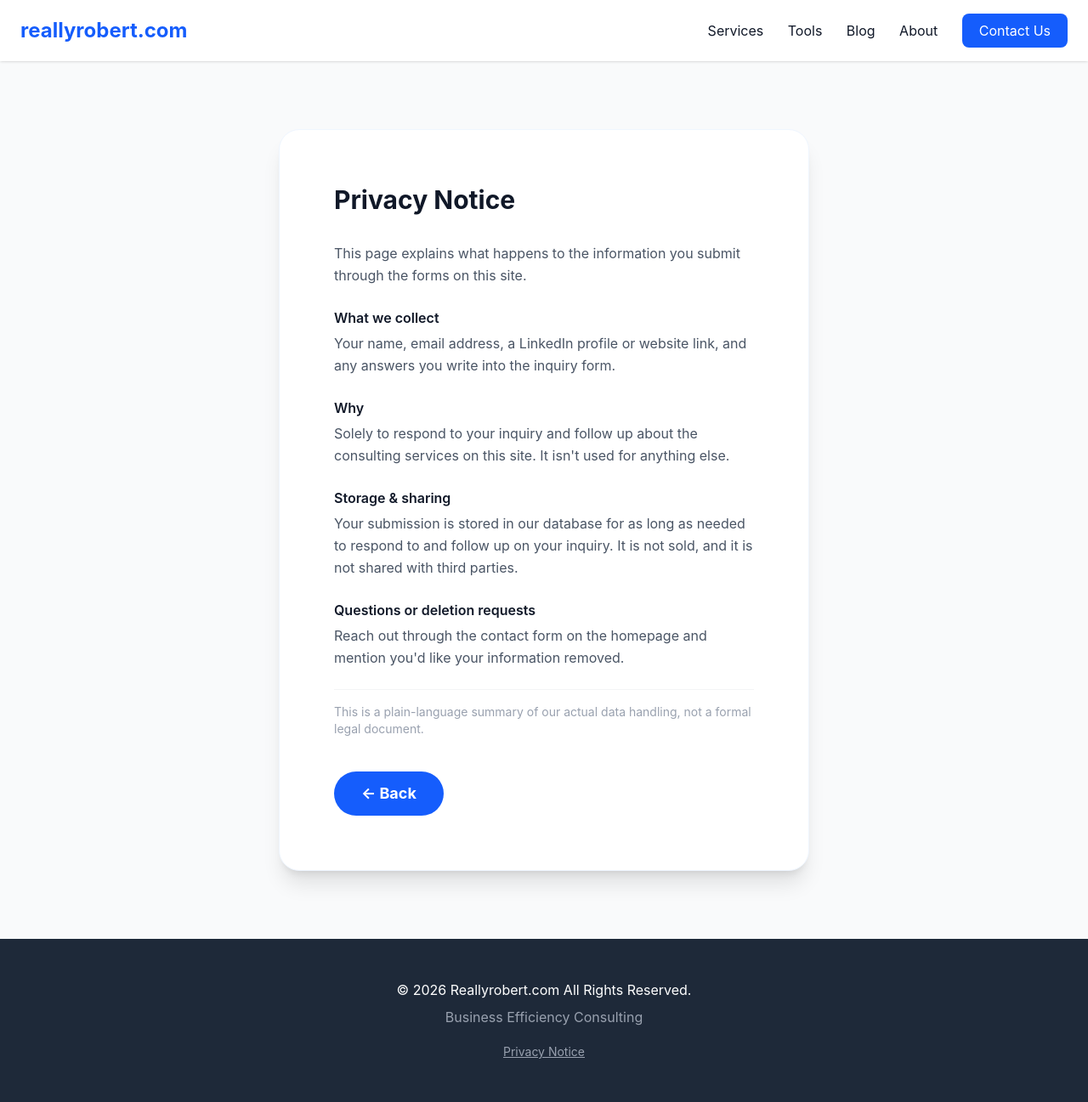
After one commit to Robertx100/RR-LANDING-PAGE, a Python web app: template app/templates/privacy.html in a window 1280 px wide. The commit adds this page. Shown: the whole page at 85% size. Run offline with Jinja, Linux system fonts and the light colour scheme; the template is opened without the code that fills it, so the values that code supplies are empty.

Commit message:
Fix Medium findings: PII logging, headers, CSRF, slug spoofing, rate-limit scoping, privacy notice
- database.py: echo=False so SQL logging no longer bypasses mask_email()
  and leaks raw PII to stdout.
- main.py: add HSTS, Referrer-Policy, Permissions-Policy, and CSP
  frame-ancestors to the security-headers middleware.
- routers/api.py: reject cross-site POST /contact via Origin/Referer
  validation — there's no session/cookie auth for SameSite to protect,
  so this stops third-party pages from silently submitting the form
  through a visitor's browser.
- routers/pages.py: allowlist real service slugs instead of reflecting
  any arbitrary slug into a page under the trusted domain.
- railway.toml: run uvicorn with --proxy-headers --forwarded-allow-ips
  so the rate limiter keys on each visitor's real IP instead of sharing
  one global bucket behind Railway's proxy.
- Add a /privacy page plus a short inline notice on both forms, since
  two forms collect PII with no disclosure anywhere on the site.

Verified live (SQLite-backed server, curl/httpx): headers present on
responses, cross-site POSTs get 403 while same-origin ones succeed,
unknown slugs 404, per-IP rate-limit buckets are distinct via
X-Forwarded-For, and logs show only masked emails with no SQL echo.
pytest still fails at the same pre-existing async-fixture error as
before these changes (unrelated, not introduced here).

```diff
--- a/app/database.py
+++ b/app/database.py
@@ -4,7 +4,9 @@ from sqlalchemy import text
 from app.config import DATABASE_URL
 
 # Use asyncpg driver (e.g., postgresql+asyncpg://...)
-engine = create_async_engine(DATABASE_URL, echo=True)
+# echo=False: SQL echo logs bound parameters (raw emails/PII) to stdout,
+# bypassing the mask_email() protection applied in app/logger.py.
+engine = create_async_engine(DATABASE_URL, echo=False)
 AsyncSessionLocal = sessionmaker(engine, class_=AsyncSession, expire_on_commit=False)
 Base = declarative_base()
 
--- a/app/templates/base.html
+++ b/app/templates/base.html
@@ -43,6 +43,7 @@
         <div class="container mx-auto px-6 text-center">
             <p>&copy; 2026 Reallyrobert.com All Rights Reserved.</p>
             <p class="mt-2 text-gray-400">Business Efficiency Consulting</p>
+            <p class="mt-4"><a href="/privacy" class="text-gray-400 hover:text-white transition text-sm underline">Privacy Notice</a></p>
         </div>
     </footer>
 </body>
--- a/app/templates/consultation.html
+++ b/app/templates/consultation.html
@@ -60,6 +60,9 @@
                     Back to Home
                 </button>
             </div>
+            <p class="text-xs text-gray-400 text-center">
+                We only use this to respond to your inquiry. See our <a href="/privacy" class="underline hover:text-gray-600">privacy notice</a>.
+            </p>
         </form>
     </div>
 </div>
--- a/app/templates/index.html
+++ b/app/templates/index.html
@@ -161,6 +161,9 @@
                         class="w-full bg-blue-600 text-white font-bold py-4 rounded-lg transition-all duration-300 ease-in-out hover:bg-blue-700 hover:shadow-lg hover:scale-[1.01] active:scale-[0.98]">
                         Send Inquiry
                     </button>
+                    <p class="text-xs text-gray-400 text-center">
+                        We only use this to respond to your inquiry. See our <a href="/privacy" class="underline hover:text-gray-600">privacy notice</a>.
+                    </p>
                 </form>
             </div>
         </div>
--- /dev/null
+++ b/app/templates/privacy.html
@@ -0,0 +1,50 @@
+{% extends "base.html" %}
+
+{% block content %}
+<section class="py-20 bg-gray-50 min-h-screen">
+    <div class="container mx-auto px-6 max-w-2xl">
+        <div class="bg-white p-10 md:p-16 rounded-3xl shadow-xl border border-blue-50">
+            <h2 class="text-3xl font-bold mb-8 text-gray-900">Privacy Notice</h2>
+
+            <div class="space-y-6 text-gray-600 leading-relaxed">
+                <p>
+                    This page explains what happens to the information you submit through the
+                    forms on this site.
+                </p>
+
+                <div>
+                    <h3 class="font-semibold text-gray-900 mb-1">What we collect</h3>
+                    <p>Your name, email address, a LinkedIn profile or website link, and any answers you write into the inquiry form.</p>
+                </div>
+
+                <div>
+                    <h3 class="font-semibold text-gray-900 mb-1">Why</h3>
+                    <p>Solely to respond to your inquiry and follow up about the consulting services on this site. It isn't used for anything else.</p>
+                </div>
+
+                <div>
+                    <h3 class="font-semibold text-gray-900 mb-1">Storage &amp; sharing</h3>
+                    <p>Your submission is stored in our database for as long as needed to respond to and follow up on your inquiry. It is not sold, and it is not shared with third parties.</p>
+                </div>
+
+                <div>
+                    <h3 class="font-semibold text-gray-900 mb-1">Questions or deletion requests</h3>
+                    <p>Reach out through the contact form on the homepage and mention you'd like your information removed.</p>
+                </div>
+
+                <p class="text-sm text-gray-400 pt-4 border-t border-gray-100">
+                    This is a plain-language summary of our actual data handling, not a formal legal document.
+                </p>
+            </div>
+
+            <a href="/"
+                class="inline-block mt-10 bg-blue-600 text-white px-8 py-3 rounded-full font-bold text-lg
+                       transition-all duration-300 ease-in-out
+                       hover:bg-blue-700 hover:shadow-lg hover:scale-[1.05]
+                       active:scale-[0.95] active:shadow-inner">
+                ← Back
+            </a>
+        </div>
+    </div>
+</section>
+{% endblock %}
```
Also changed, not shown: app/main.py (+8 -1 lines), app/routers/api.py (+25 -0 lines), app/routers/pages.py (+20 -2 lines), railway.toml (+7 -1 lines), tests/test_contact.py (+7 -2 lines), app/static/css/tailwind.css.
